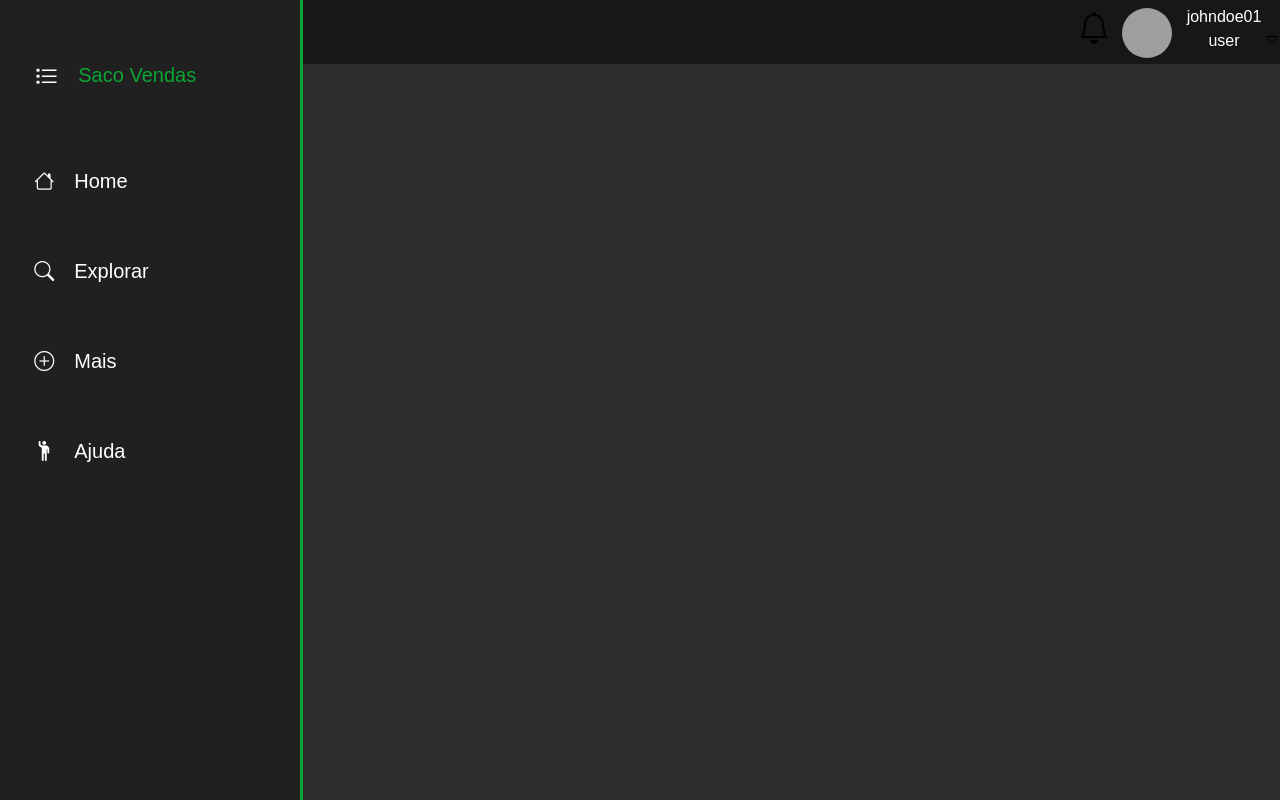
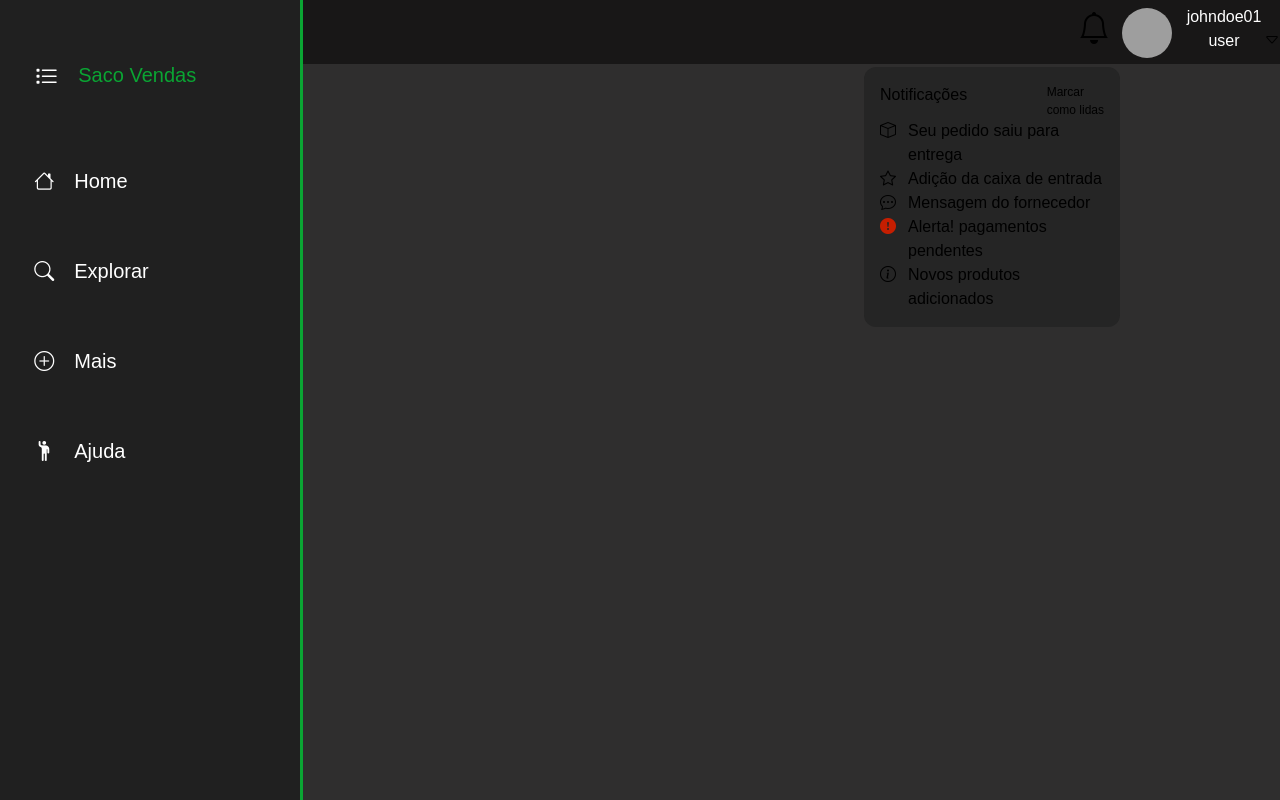
Before and after one commit to iurilugao01/SacoVendas, a Vue app: page / in a window 1280 px wide. Built offline with nearby package versions, Linux system fonts and the light colour scheme; grey boxes are pictures that could not be loaded.

Commit message:
notify box

```diff
--- a/src/components/AppNotifybox.vue
+++ b/src/components/AppNotifybox.vue
@@ -75,7 +75,7 @@ const notifys = [
 
   background-color: #252525;
   width: 16rem;
-  margin-top: 15rem;
+  margin-top: 21rem;
   right: 10rem;
   padding: 1rem;
   border-radius: 12px;
--- a/src/components/TheTopbar.vue
+++ b/src/components/TheTopbar.vue
@@ -9,7 +9,7 @@ const userInfo = {
     "https://static.vecteezy.com/system/resources/thumbnails/008/442/086/small_2x/illustration-of-human-icon-user-symbol-icon-modern-design-on-blank-background-free-vector.jpg",
 };
 
-const showNotifys = ref(false);
+const showNotifys = ref(true);
 
 const profileIcon = ref({
   click: false,
```
